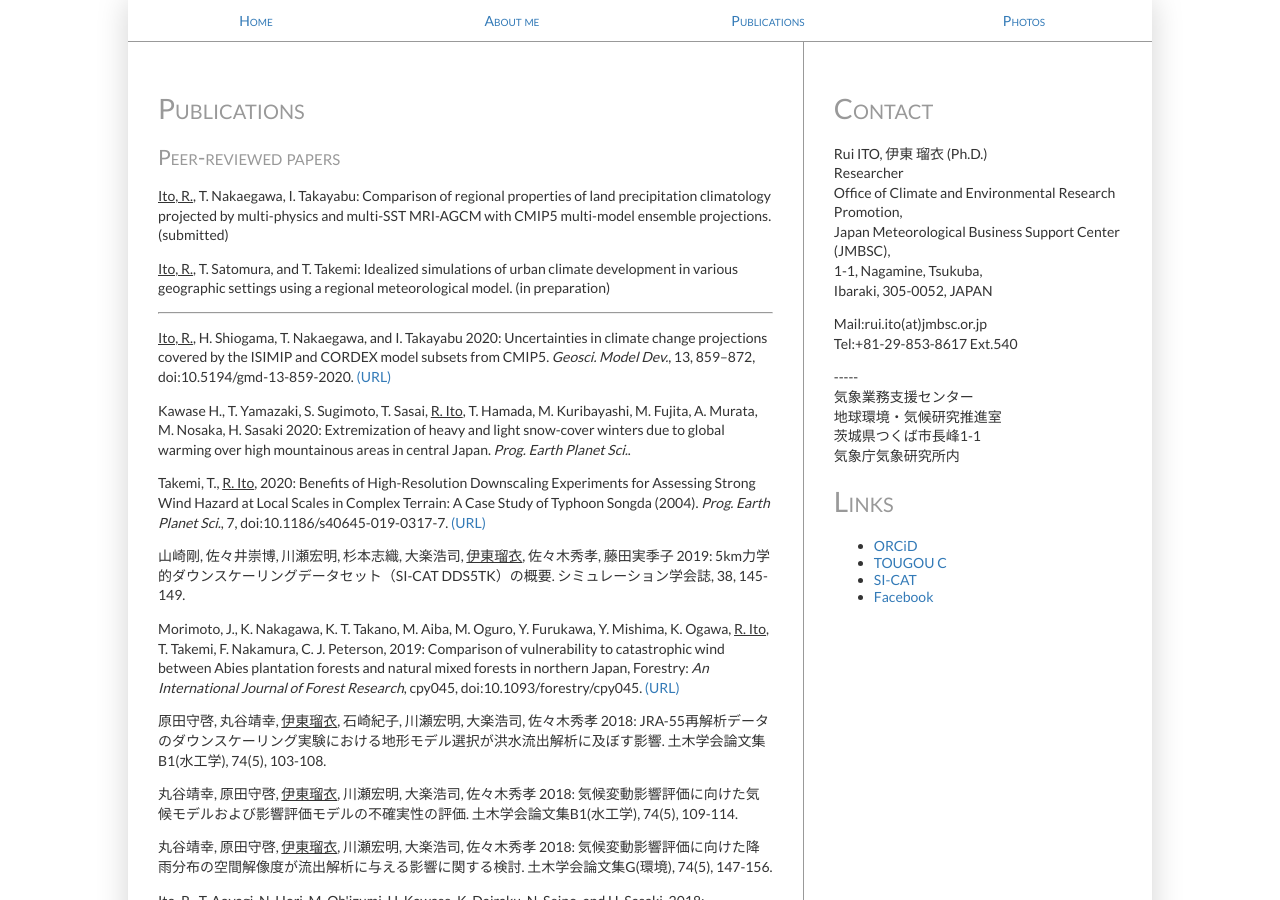
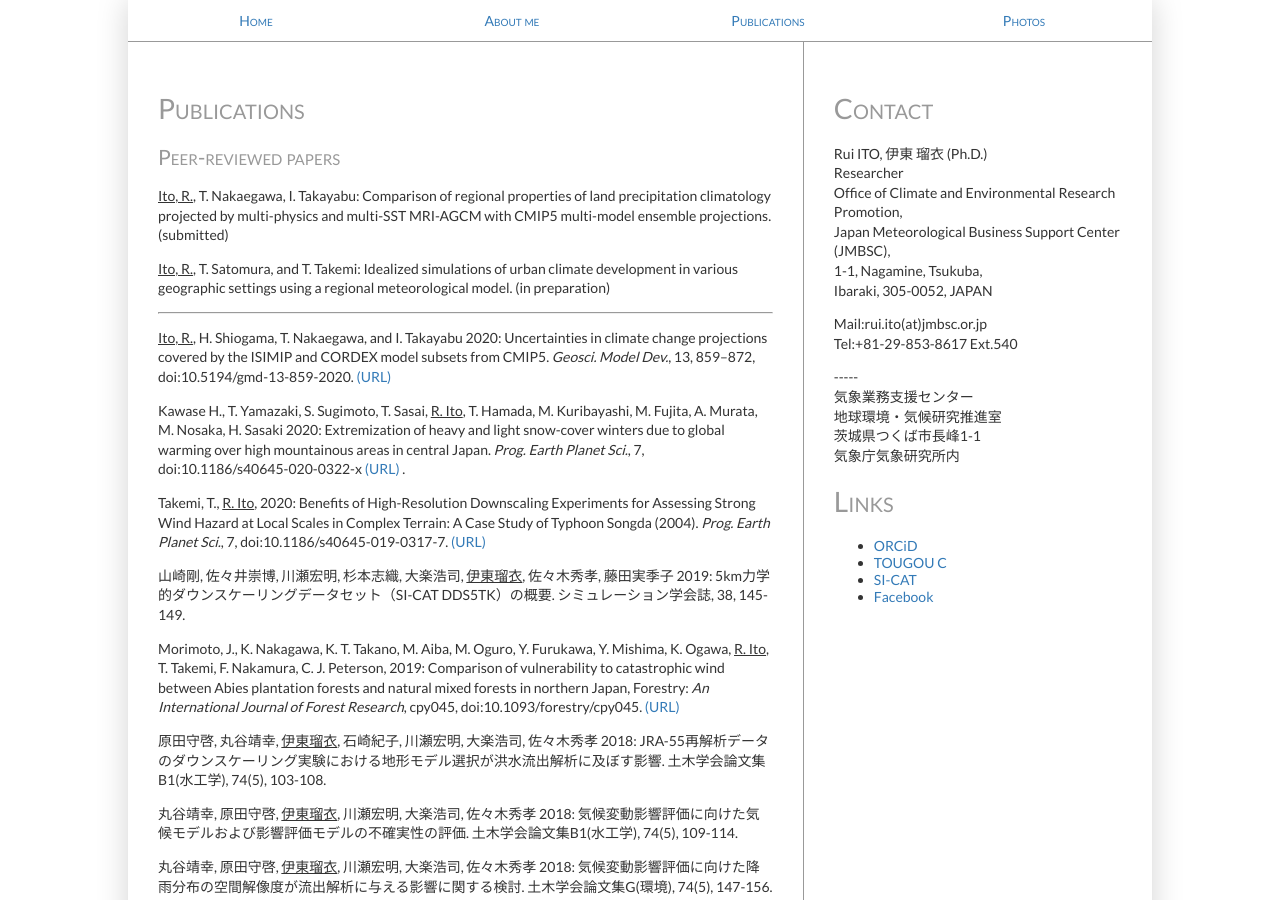
Before and after one commit to rui-climbiz/rui-climbiz.github.io, a Jekyll site: the page built from publications.html, in a window 1280 px wide and 900 px high. Built offline with Jekyll 4.4.1, drawn with Linux system fonts in a browser that asks for light colours.

Commit message:
Update publications.html

```diff
--- a/publications.html
+++ b/publications.html
@@ -9,7 +9,7 @@
 <p><u>Ito, R.</u>, T. Satomura, and T. Takemi: Idealized simulations of urban climate development in various geographic settings using a regional meteorological model. (in preparation)</p>
 <hr>
 <p><u>Ito, R.</u>, H. Shiogama, T. Nakaegawa, and I. Takayabu 2020: Uncertainties in climate change projections covered by the ISIMIP and CORDEX model subsets from CMIP5. <i>Geosci. Model Dev.</i>, 13, 859–872, doi:10.5194/gmd-13-859-2020. <a href="https://doi.org/10.5194/gmd-13-859-2020">(URL)</a></p>
-<p>Kawase H., T. Yamazaki, S. Sugimoto, T. Sasai, <u>R. Ito</u>, T. Hamada, M. Kuribayashi, M. Fujita, A. Murata, M. Nosaka, H. Sasaki 2020: Extremization of heavy and light snow-cover winters due to global warming over high mountainous areas in central Japan. <i>Prog. Earth Planet Sci.</i>.</p>
+<p>Kawase H., T. Yamazaki, S. Sugimoto, T. Sasai, <u>R. Ito</u>, T. Hamada, M. Kuribayashi, M. Fujita, A. Murata, M. Nosaka, H. Sasaki 2020: Extremization of heavy and light snow-cover winters due to global warming over high mountainous areas in central Japan. <i>Prog. Earth Planet Sci.</i>, 7, doi:10.1186/s40645-020-0322-x <a href="https://doi.org/10.1186/s40645-020-0322-x">(URL)</a> .</p>
 <p>Takemi, T., <u>R. Ito</u>, 2020: Benefits of High-Resolution Downscaling Experiments for Assessing Strong Wind Hazard at Local Scales in Complex Terrain: A Case Study of Typhoon Songda (2004). <i>Prog. Earth Planet Sci.</i>, 7, doi:10.1186/s40645-019-0317-7. <a href="https://doi.org/10.1186/s40645-019-0317-7">(URL)</a></p>
 <p>山崎剛, 佐々井崇博, 川瀬宏明, 杉本志織, 大楽浩司, <u>伊東瑠衣</u>, 佐々木秀孝, 藤田実季子 2019: 5km力学的ダウンスケーリングデータセット（SI-CAT DDS5TK）の概要. シミュレーション学会誌, 38, 145-149.</p>
 <p>Morimoto, J., K. Nakagawa, K. T. Takano, M. Aiba, M. Oguro, Y. Furukawa, Y. Mishima, K. Ogawa, <u>R. Ito</u>, T. Takemi, F. Nakamura, C. J. Peterson, 2019: Comparison of vulnerability to catastrophic wind between Abies plantation forests and natural mixed forests in northern Japan, Forestry: <i>An International Journal of Forest Research</i>, cpy045, doi:10.1093/forestry/cpy045. <a href="https://doi.org/10.1093/forestry/cpy045">(URL)</a></p>
```
